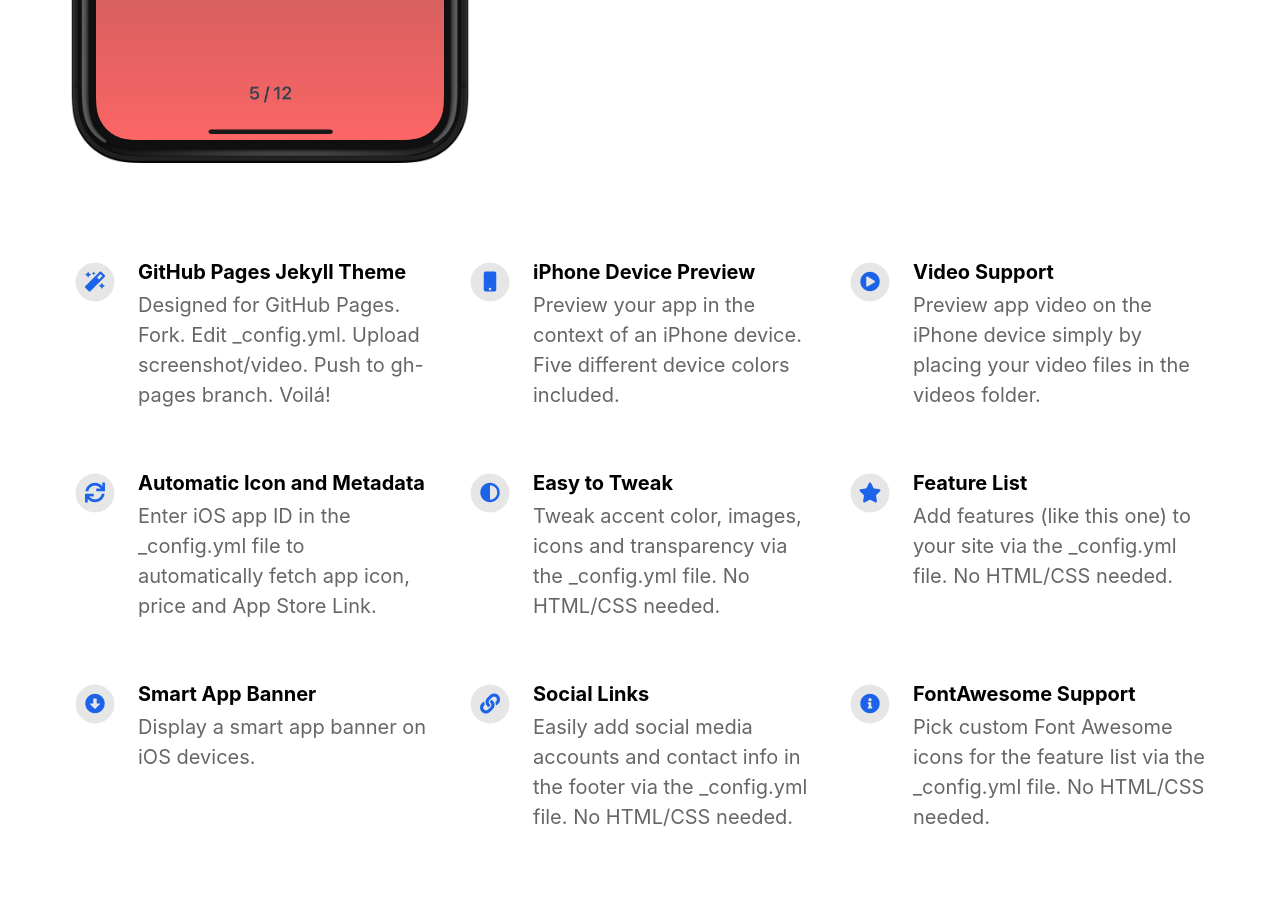
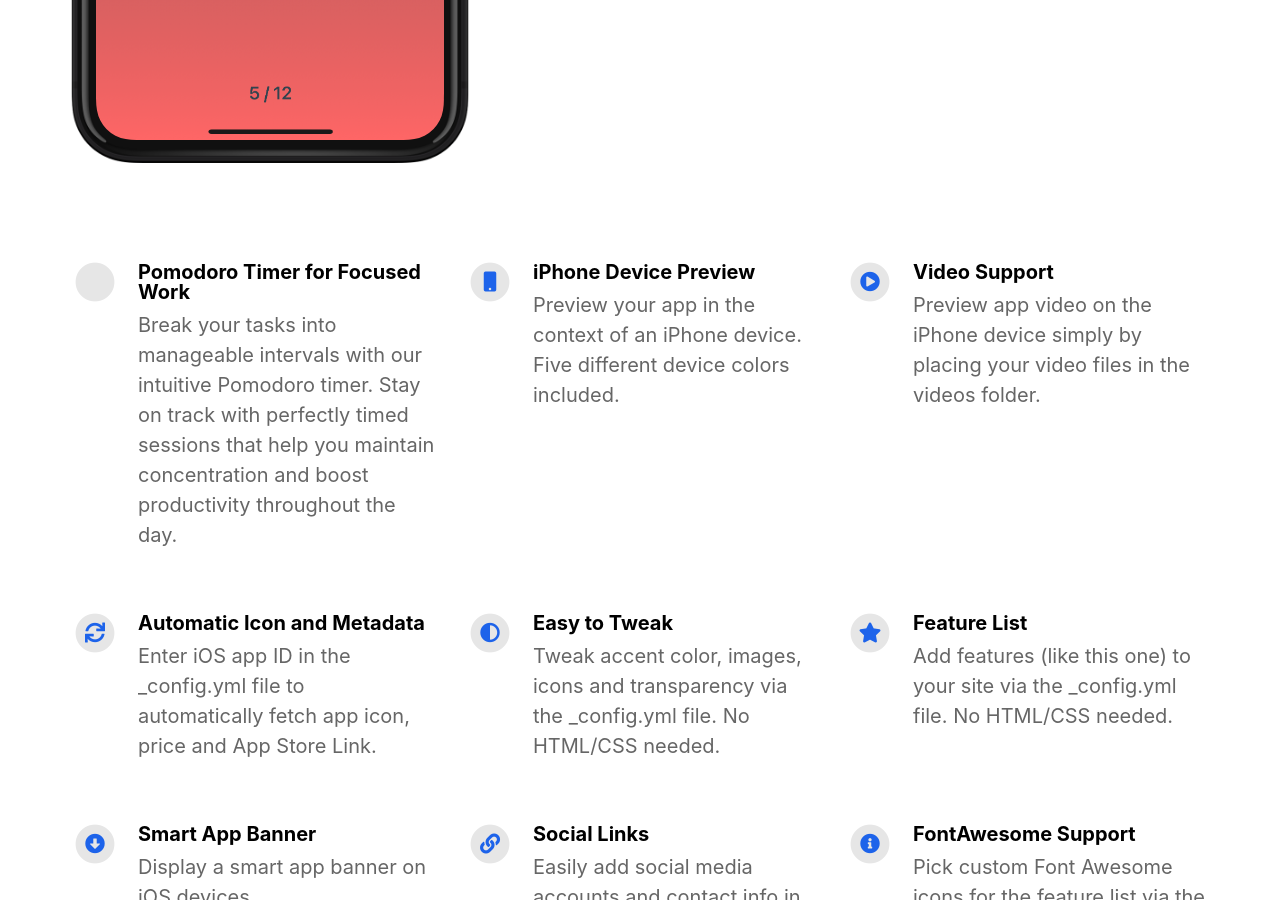
Before and after one commit to ssup1/25Zen-web, a Jekyll site: the page built from index.html, in a window 1280 px wide and 900 px high, scrolled down 822 px. Built offline with Jekyll 4.4.1, drawn with Linux system fonts in a browser that asks for light colours; nearby versions of some CDN libraries.

Commit message:
Small tweaks for config

```diff
--- a/_config.yml
+++ b/_config.yml
@@ -36,9 +36,9 @@ mastodon_link                             :
 # Feature List                            Edit, add or remove features to be presented.
 features                                  :
 
-  - title                                 : GitHub Pages Jekyll Theme
-    description                           : Designed for GitHub Pages. Fork. Edit _config.yml. Upload screenshot/video. Push to gh-pages branch. Voilá!
-    fontawesome_icon_name                 : magic
+  - title                                 : Pomodoro Timer for Focused Work
+    description                           : Break your tasks into manageable intervals with our intuitive Pomodoro timer. Stay on track with perfectly timed sessions that help you maintain concentration and boost productivity throughout the day.
+    fontawesome_icon_name                 : timer
 
   - title                                 : iPhone Device Preview
     description                           : Preview your app in the context of an iPhone device. Five different device colors included.
```
